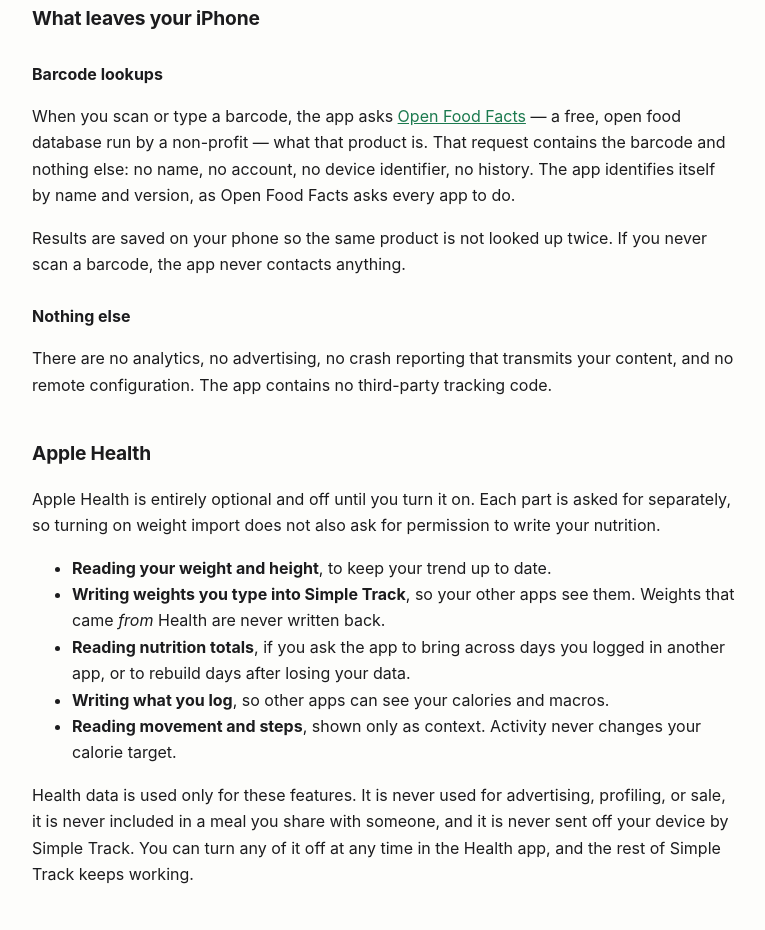
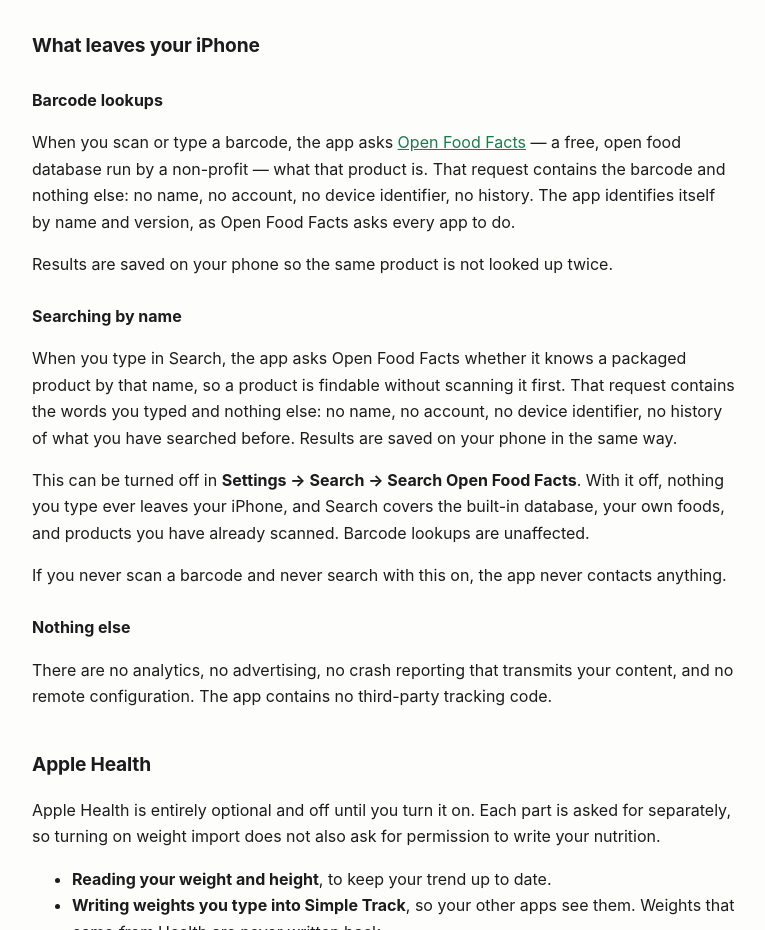
Before and after one commit to ArosemenaApps/SimpleTrack-site, a plain HTML site: page privacy.html in a window 1280 px wide. Shown: the part 1020-1950 px from the top of the page, without its empty margins (256-1021 px from the left). Drawn offline with Linux system fonts and the light colour scheme.

Commit message:
Say that Search sends what you type
Since build 7 the app also asks Open Food Facts about text typed into Search, so
a packaged product is findable without scanning it first. The policy said a
barcode was the only thing that ever left the phone, which is no longer true.

Adds a "Searching by name" section saying what that request carries, that
results are cached the same way, and that it can be turned off in Settings —
with it off, nothing typed leaves the iPhone and barcode lookups are unaffected.

The effective date moves with the change, as the policy itself promises.

Co-Authored-By: Claude Opus 5 <noreply@anthropic.com>

```diff
--- a/privacy.html
+++ b/privacy.html
@@ -13,7 +13,7 @@
 <header>
   <h1>Privacy Policy</h1>
   <p class="lede">Simple Track — Calorie Log</p>
-  <p class="muted">Effective 2 September 2026</p>
+  <p class="muted">Effective 3 September 2026</p>
   <nav><a href="index.html">Home</a><a href="support.html">Support</a></nav>
 </header>
 
@@ -21,7 +21,9 @@
   <p><strong>The short version.</strong> Simple Track has no account system and no
   server. Your food diary, weights, recipes, and settings are stored on your iPhone.
   Nothing is collected about you, nothing is sold, and nothing is used for advertising.
-  The only information the app ever sends anywhere is a barcode you choose to scan.</p>
+  The only information the app ever sends anywhere is a food you ask it to look up:
+  a barcode you scan, or the words you type into Search. You can switch the second one
+  off.</p>
 </div>
 
 <h2>What is stored, and where</h2>
@@ -51,8 +53,20 @@ yourself at all.</p>
 database run by a non-profit — what that product is. That request contains the barcode
 and nothing else: no name, no account, no device identifier, no history. The app
 identifies itself by name and version, as Open Food Facts asks every app to do.</p>
-<p>Results are saved on your phone so the same product is not looked up twice. If you
-never scan a barcode, the app never contacts anything.</p>
+<p>Results are saved on your phone so the same product is not looked up twice.</p>
+
+<h3>Searching by name</h3>
+<p>When you type in Search, the app asks Open Food Facts whether it knows a packaged
+product by that name, so a product is findable without scanning it first. That request
+contains the words you typed and nothing else: no name, no account, no device
+identifier, no history of what you have searched before. Results are saved on your phone
+in the same way.</p>
+<p>This can be turned off in <strong>Settings → Search → Search Open Food Facts</strong>.
+With it off, nothing you type ever leaves your iPhone, and Search covers the built-in
+database, your own foods, and products you have already scanned. Barcode lookups are
+unaffected.</p>
+<p>If you never scan a barcode and never search with this on, the app never contacts
+anything.</p>
 
 <h3>Nothing else</h3>
 <p>There are no analytics, no advertising, no crash reporting that transmits your
```
